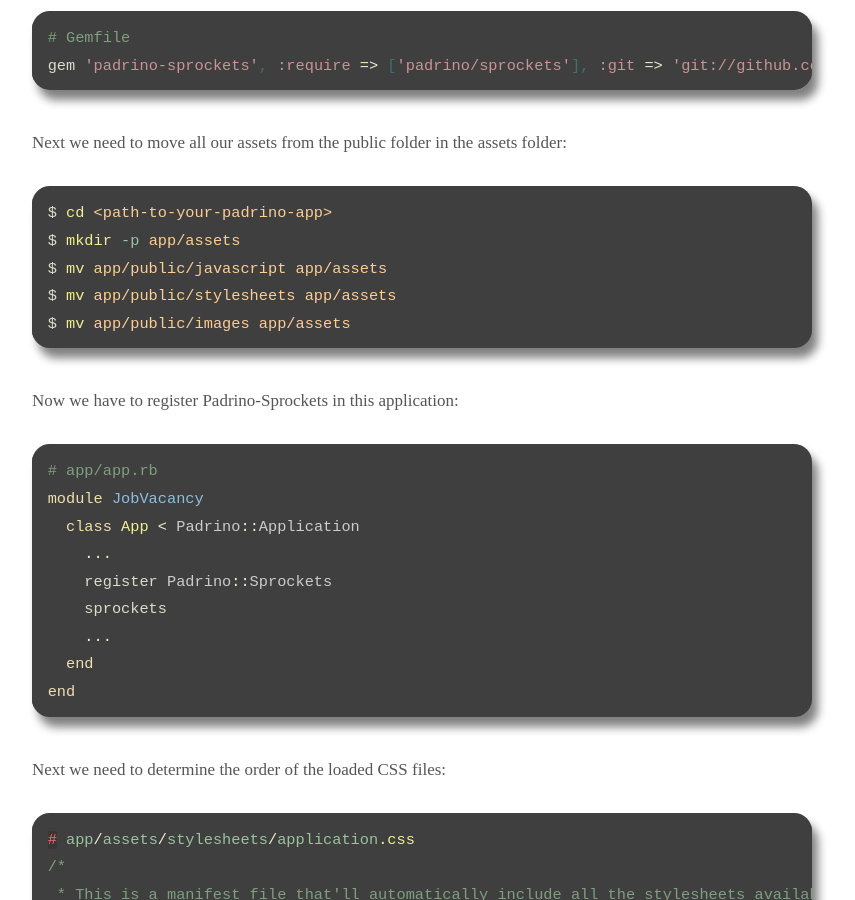
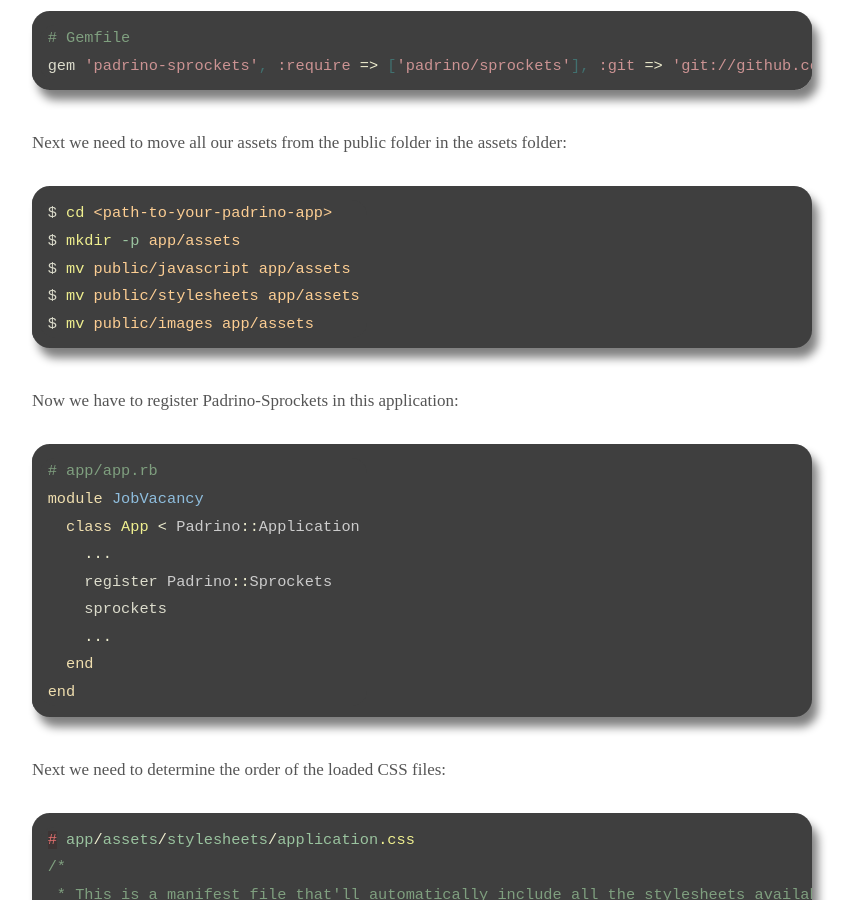
Before and after one commit to wikimatze/wikimatze.de, a Jekyll site: the page built from _posts/2013-05-23-using-sprockets-to-manage-the-asset-pipeline-in-padrino.md, in a window 1280 px wide and 900 px high, scrolled down 1358 px. Shown: the whole window, without its empty margins (218-1073 px from the left). Built offline with Jekyll 4.4.1, drawn with Linux system fonts in a browser that asks for light colours; nearby versions of some CDN libraries; some web fonts are replaced; Markdown is read by kramdown in place of the engine named in the settings; comment, search, counter and statistics services are not loaded; some of the changed text lies outside the part shown.

Commit message:
Small changes to existing posts

```diff
--- a/_posts/2013-05-23-using-sprockets-to-manage-the-asset-pipeline-in-padrino.md
+++ b/_posts/2013-05-23-using-sprockets-to-manage-the-asset-pipeline-in-padrino.md
@@ -55,9 +55,9 @@ Next we need to move all our assets from the public folder in the assets folder:
 
 $ cd <path-to-your-padrino-app>
 $ mkdir -p app/assets
-$ mv app/public/javascript app/assets
-$ mv app/public/stylesheets app/assets
-$ mv app/public/images app/assets
+$ mv public/javascript app/assets
+$ mv public/stylesheets app/assets
+$ mv public/images app/assets
 
 {% endhighlight %}
 
```
Also changed, not shown: other parts of _posts/2013-05-23-using-sprockets-to-manage-the-asset-pipeline-in-padrino.md (+2 -2 lines), _posts/2014-03-13-deploying-padrino-applications-on-heroku.md (+2 -2 lines).
